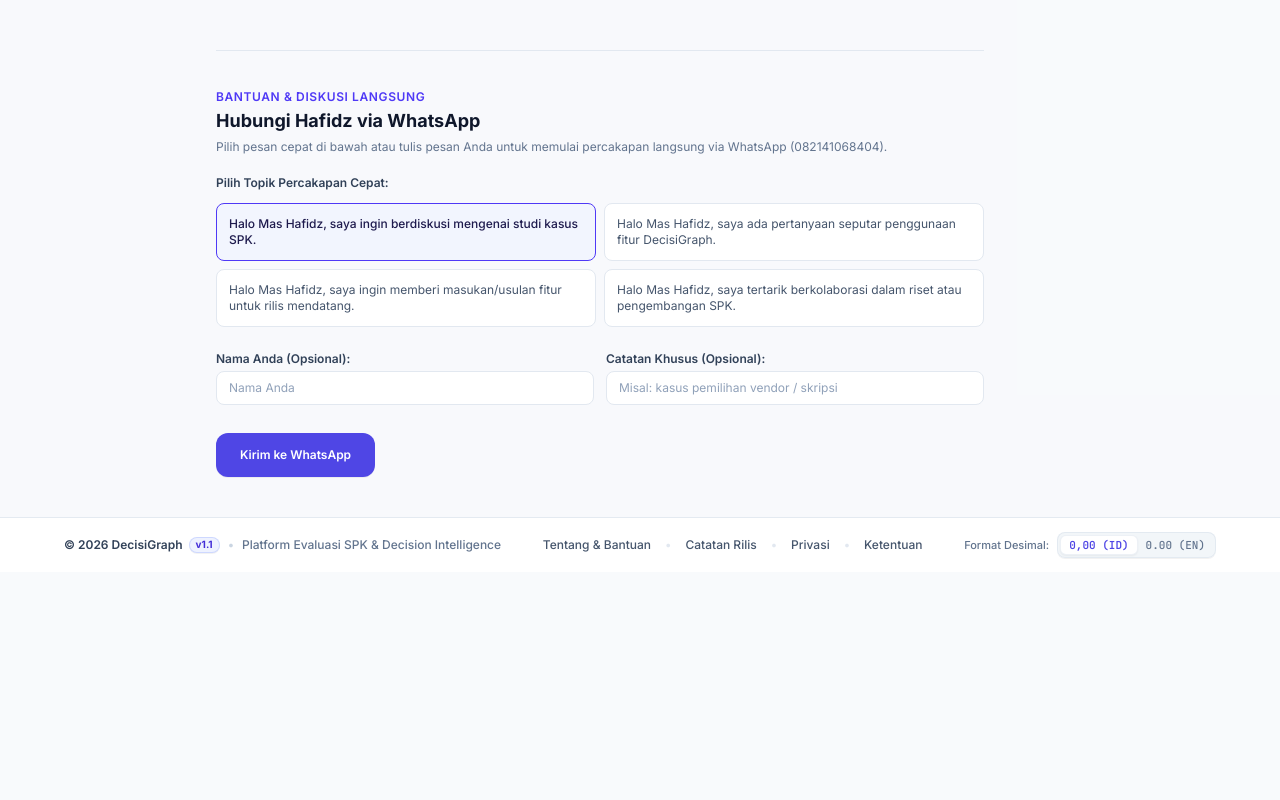
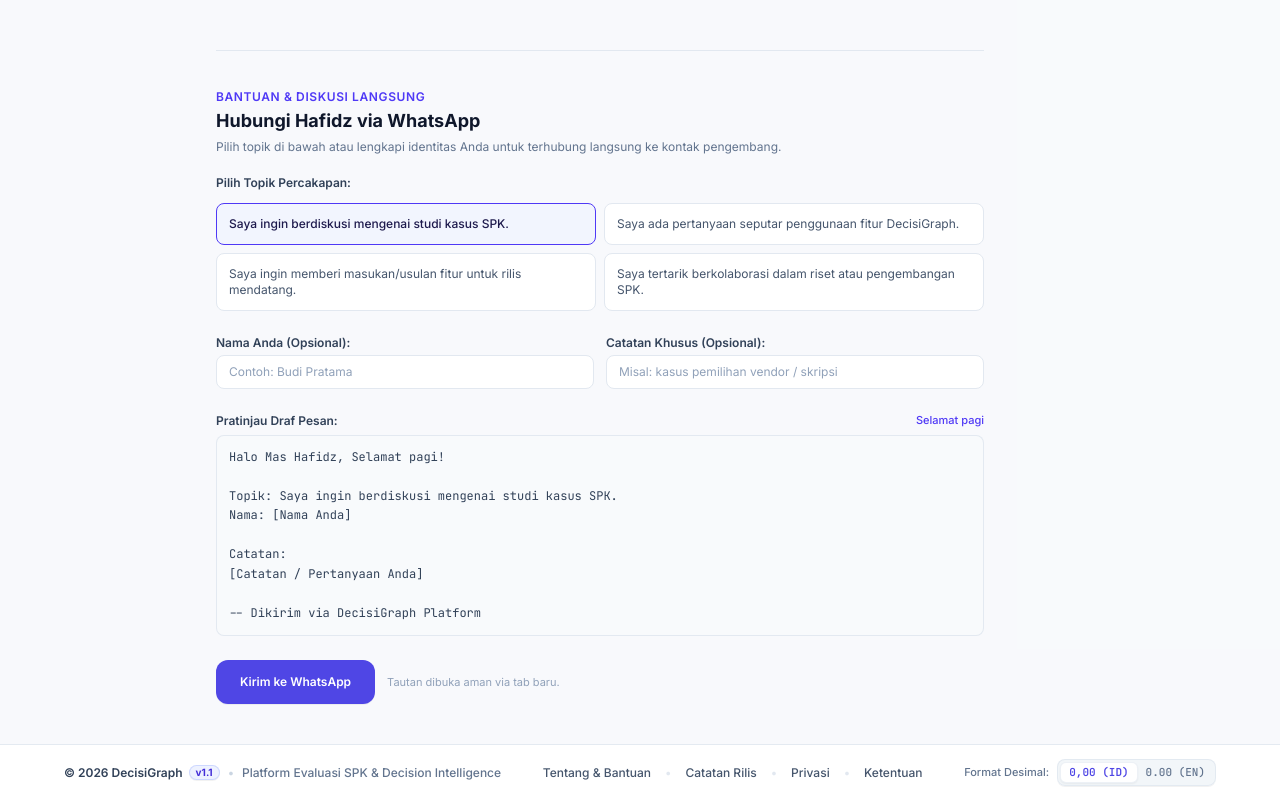
Before and after one commit to Hafidzrdwn/spk-tools, a React (Vite) app: page /about in a window 1280 px wide. Shown: the part 622-1422 px from the top of the page. Before the commit the page ends 1194 px from the top, so only its background shows below. Built offline with nearby package versions, Linux system fonts and the light colour scheme; no server answers; the database is empty.

Commit message:
feat(about): add time-based greeting, fallback placeholders, and rate-limited WhatsApp contact form

```diff
--- a/src/features/about/AboutView.tsx
+++ b/src/features/about/AboutView.tsx
@@ -1,31 +1,68 @@
 import React, { useState } from 'react';
 import { AuthorBoxMascot } from '@/components/illustrations';
 import Button from '@/components/ui/Button';
+
+function getTimeGreeting(): string {
+  const hour = new Date().getHours();
+  if (hour >= 4 && hour < 11) return 'Selamat pagi';
+  if (hour >= 11 && hour < 15) return 'Selamat siang';
+  if (hour >= 15 && hour < 18) return 'Selamat sore';
+  return 'Selamat malam';
+}
+
+function sanitizeText(text: string, maxLen: number): string {
+  return text
+    .replace(/[\u0000-\u001F\u007F-\u009F]/g, '')
+    .trim()
+    .slice(0, maxLen);
+}
 
 export const AboutView: React.FC = () => {
   const targetWaNumber = '6282141068404';
 
   const quickPresets = [
-    'Halo Mas Hafidz, saya ingin berdiskusi mengenai studi kasus SPK.',
-    'Halo Mas Hafidz, saya ada pertanyaan seputar penggunaan fitur DecisiGraph.',
-    'Halo Mas Hafidz, saya ingin memberi masukan/usulan fitur untuk rilis mendatang.',
-    'Halo Mas Hafidz, saya tertarik berkolaborasi dalam riset atau pengembangan SPK.',
+    'Saya ingin berdiskusi mengenai studi kasus SPK.',
+    'Saya ada pertanyaan seputar penggunaan fitur DecisiGraph.',
+    'Saya ingin memberi masukan/usulan fitur untuk rilis mendatang.',
+    'Saya tertarik berkolaborasi dalam riset atau pengembangan SPK.',
   ];
 
   const [selectedPreset, setSelectedPreset] = useState(quickPresets[0]);
   const [customNote, setCustomNote] = useState('');
   const [senderName, setSenderName] = useState('');
+  const [isCooldown, setIsCooldown] = useState(false);
 
-  const finalMessage = `${selectedPreset}${
-    customNote.trim() ? `\n\nCatatan tambahan:\n${customNote.trim()}` : ''
-  }${
-    senderName.trim() ? `\n\nSalam,\n${senderName.trim()}` : ''
-  }`;
+  const greeting = getTimeGreeting();
+  const cleanName = sanitizeText(senderName, 60);
+  const cleanNote = sanitizeText(customNote, 800);
+
+  const displayName = cleanName || '[Nama Anda]';
+  const displayNote = cleanNote || '[Catatan / Pertanyaan Anda]';
+
+  const finalMessage = [
+    `Halo Mas Hafidz, ${greeting}!`,
+    '',
+    `Topik: ${selectedPreset}`,
+    `Nama: ${displayName}`,
+    '',
+    'Catatan:',
+    displayNote,
+    '',
+    '-- Dikirim via DecisiGraph Platform',
+  ].join('\n');
 
   const handleOpenWhatsApp = () => {
+    if (isCooldown) return;
+    setIsCooldown(true);
+
     const encoded = encodeURIComponent(finalMessage);
-    const waUrl = ['https:', '', `wa.me/${targetWaNumber}`].join('/') + `?text=${encoded}`;
+    const waBase = ['https:', '', `wa.me/${targetWaNumber}`].join('/');
+    const waUrl = `${waBase}?text=${encoded}`;
     window.open(waUrl, '_blank', 'noopener,noreferrer');
+
+    setTimeout(() => {
+      setIsCooldown(false);
+    }, 3000);
   };
 
   return (
@@ -105,13 +142,13 @@
             Hubungi Hafidz via WhatsApp
           </h2>
           <p className="text-xs text-slate-500">
-            Pilih pesan cepat di bawah atau tulis pesan Anda untuk memulai percakapan langsung via WhatsApp (082141068404).
+            Pilih topik di bawah atau lengkapi identitas Anda untuk terhubung langsung ke kontak pengembang.
           </p>
         </div>
 
         <div className="space-y-3">
           <label className="block text-xs font-semibold text-slate-700">
-            Pilih Topik Percakapan Cepat:
+            Pilih Topik Percakapan:
           </label>
           <div className="grid grid-cols-1 sm:grid-cols-2 gap-2">
             {quickPresets.map((preset, idx) => (
@@ -138,7 +175,8 @@
             </label>
             <input
               type="text"
-              placeholder="Nama Anda"
+              maxLength={60}
+              placeholder="Contoh: Budi Pratama"
               value={senderName}
               onChange={(e) => setSenderName(e.target.value)}
               className="w-full text-xs rounded-lg border border-slate-200 bg-white px-3 py-2 text-slate-800 placeholder:text-slate-400 focus:outline-none focus:ring-1 focus:ring-slate-900"
@@ -151,6 +189,7 @@
             </label>
             <input
               type="text"
+              maxLength={800}
               placeholder="Misal: kasus pemilihan vendor / skripsi"
               value={customNote}
               onChange={(e) => setCustomNote(e.target.value)}
@@ -159,15 +198,29 @@
           </div>
         </div>
 
-        <div className="pt-2 flex flex-col sm:flex-row items-center gap-3">
+        <div className="space-y-1.5 pt-1">
+          <div className="flex items-center justify-between text-xs">
+            <span className="font-semibold text-slate-700">Pratinjau Draf Pesan:</span>
+            <span className="text-[11px] text-indigo-600 font-medium">{greeting}</span>
+          </div>
+          <pre className="p-3 bg-slate-50 border border-slate-200/90 rounded-lg text-xs font-mono text-slate-700 whitespace-pre-wrap break-words leading-relaxed select-none">
+            {finalMessage}
+          </pre>
+        </div>
+
+        <div className="pt-1 flex flex-col sm:flex-row items-center gap-3">
           <Button
             variant="primary"
             size="md"
+            disabled={isCooldown}
             onClick={handleOpenWhatsApp}
-            className="w-full sm:w-auto text-xs font-semibold min-h-11 px-6 justify-center shadow-2xs"
+            className="w-full sm:w-auto text-xs font-semibold min-h-11 px-6 justify-center shadow-2xs cursor-pointer"
           >
-            Kirim ke WhatsApp
+            {isCooldown ? 'Membuka WhatsApp...' : 'Kirim ke WhatsApp'}
           </Button>
+          <span className="text-[11px] text-slate-400">
+            Tautan dibuka aman via tab baru.
+          </span>
         </div>
       </section>
     </div>
```
